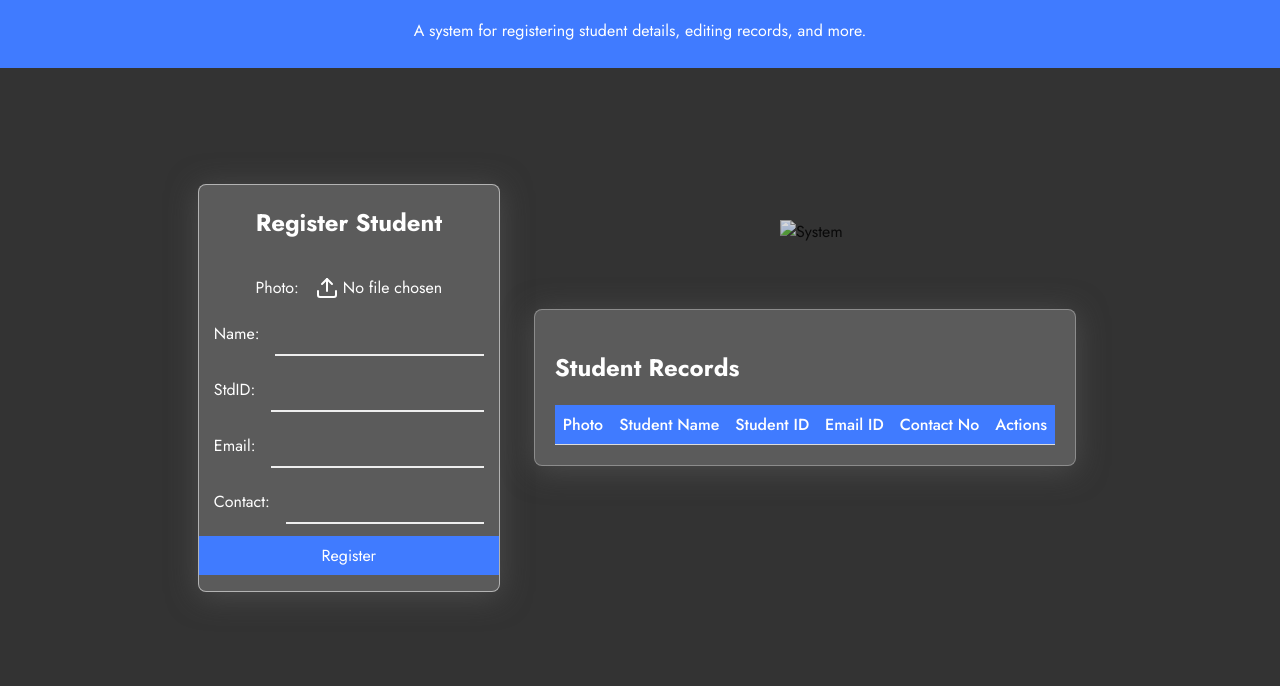
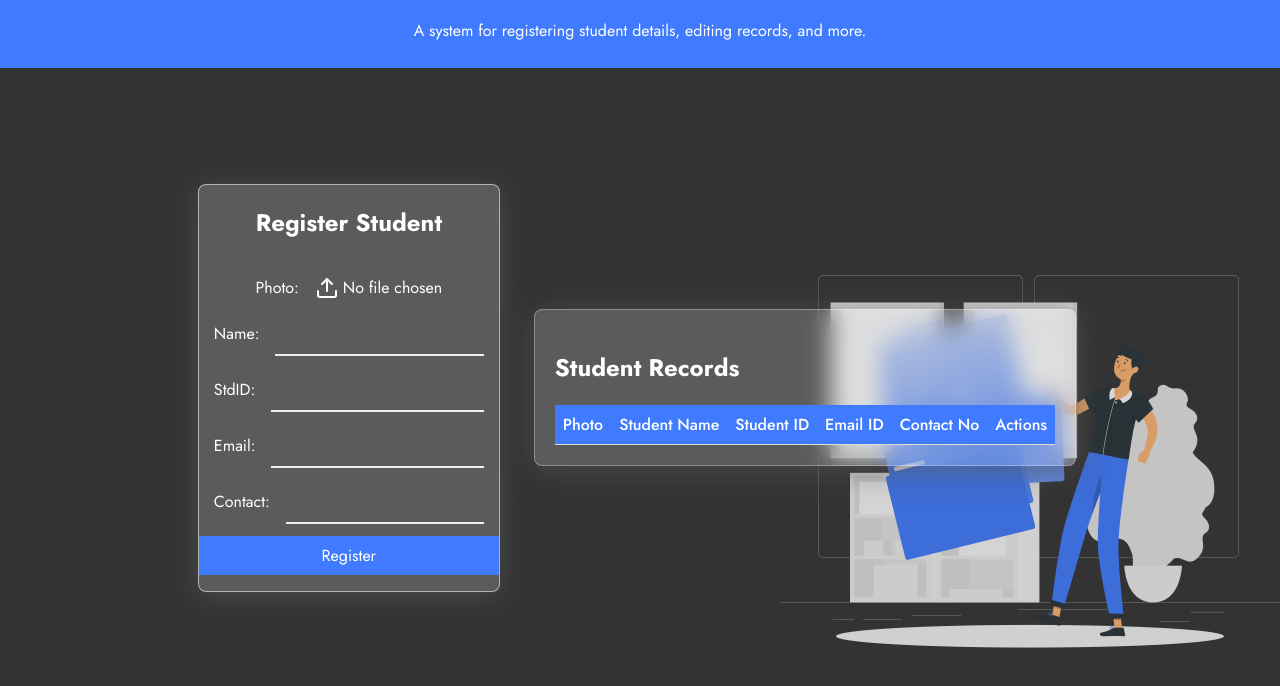
Before and after one commit to Lunar-spec/module5, a plain HTML site: page index.html in a window 1280 px wide. Shown: the part 80-766 px from the top of the page. Drawn offline with Linux system fonts and the light colour scheme; the site is published under a folder, as on GitHub Pages, so addresses that start at the root find nothing.

Commit message:
minor fix

```diff
--- a/index.html
+++ b/index.html
@@ -50,7 +50,7 @@
 
     <article class="content">
         <img
-            src="/assets/system.png"
+            src="assets/system.png"
             alt="System"
             width="500"
             height="500"
```
